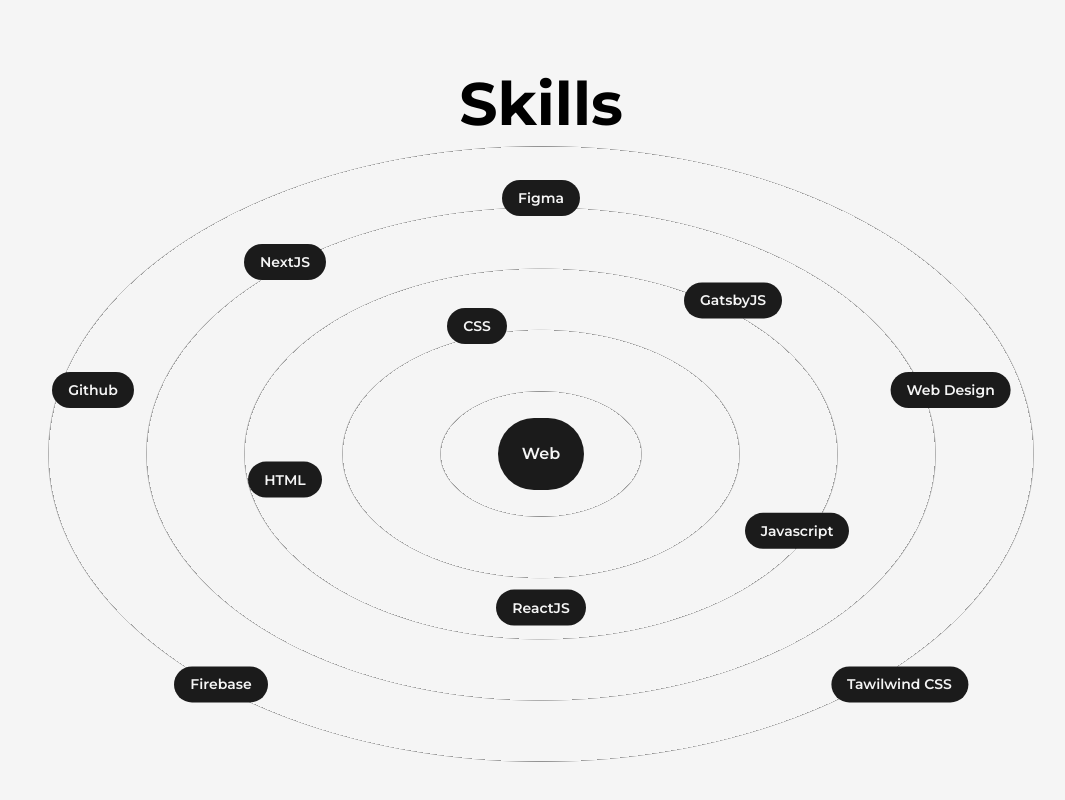
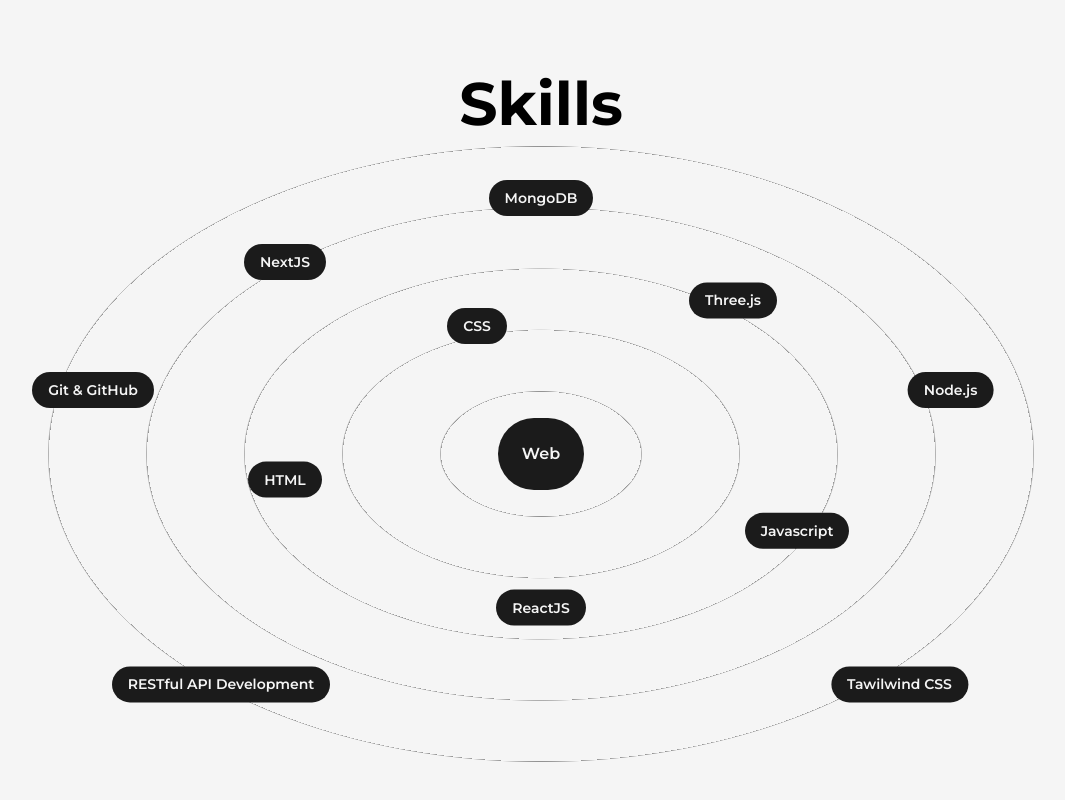
Before and after one commit to Cyddharth-Gupta/portfolio-website, a Next.js app: page /about in a window 1280 px wide. Shown: the part 986-1786 px from the top of the page, without its empty margins (99-1164 px from the left). Built offline with nearby package versions, Linux system fonts and the light colour scheme.

Commit message:
Changes resume name, changes skills

```diff
--- a/components/Skills.js
+++ b/components/Skills.js
@@ -44,11 +44,11 @@
         <Skill name="Javascript" x="20vw" y="6vw" />
         <Skill name="ReactJS" x="0vw" y="12vw" />
         <Skill name="NextJS" x="-20vw" y="-15vw" />
-        <Skill name="GatsbyJS" x="15vw" y="-12vw" />
-        <Skill name="Github" x="-35vw" y="-5vw" />
-        <Skill name="Web Design" x="32vw" y="-5vw" />
-        <Skill name="Figma" x="0vw" y="-20vw" />
-        <Skill name="Firebase" x="-25vw" y="18vw" />
+        <Skill name="Three.js" x="15vw" y="-12vw" />
+        <Skill name="Git & GitHub" x="-35vw" y="-5vw" />
+        <Skill name="Node.js" x="32vw" y="-5vw" />
+        <Skill name="MongoDB" x="0vw" y="-20vw" />
+        <Skill name="RESTful API Development" x="-25vw" y="18vw" />
         <Skill name="Tawilwind CSS" x="28vw" y="18vw" />
 
       </div>
--- a/pages/index.js
+++ b/pages/index.js
@@ -27,9 +27,9 @@
               <p className='my-4 text-base font-medium'>As a skilled full-stack developer, I am dedicated to turning ideas into innovative web applications.
 Explore my latest projects and articles, showcasing my expertise in React.js and web development.</p>
             <div className='flex item-center self-start mt-0'>
-              <Link href="resume.pdf" target='_blank'
+              <Link href="Siddharth Gupta.pdf" download={true} target='_blank'
               className='flex items-center bg-dark text-light p-2.5 px-6 rounded-lg text-lg font-semibold hover:bg-light hover:text-dark border border-solid border-transparent hover:border-dark'
-              download={true}>
+            >
                 Resume <LinkArrow className={'w-6 ml-1'}/>
               </Link>
               <Link href={"mailto:cyddharthgupta@gmail.com"} target='_blank'
```
Also changed, not shown: 1 other file (tests, documents, lock files or other folders).
